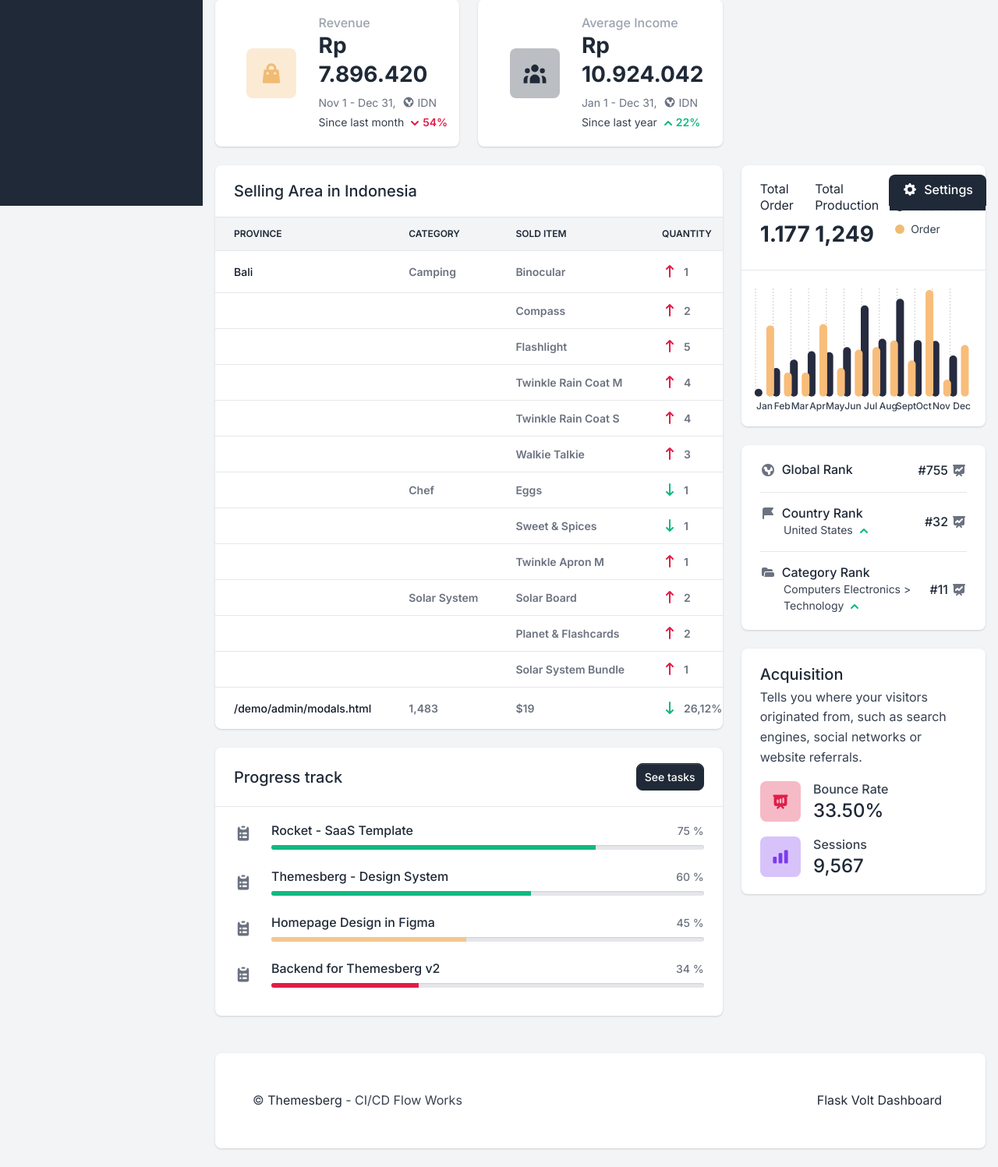
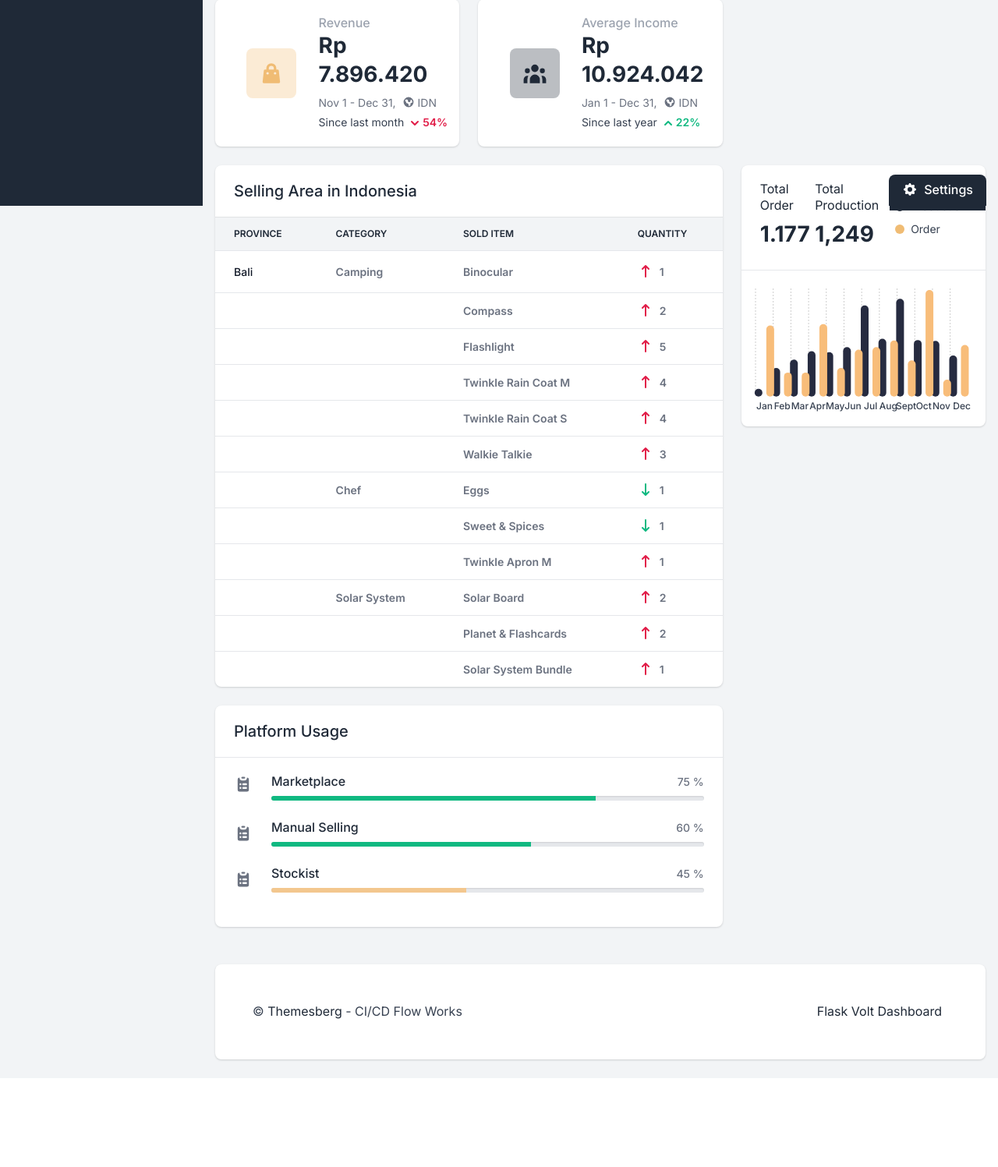
Before and after one commit to renjanay/VoltFlask, a Flask app: page /dashboard.html in a window 1280 px wide. Shown: the part 536-2033 px from the top of the page at 78% size. After the commit the page ends 1919 px from the top, so only its background shows below. Run offline with Flask 2, Linux system fonts and the light colour scheme; the visitor is signed in with stand-in values (Sample User, id 1); data comes from the database, SQL or seed files in the repository; parts of the project's set-up code (start-up, migrations or seed data) failed here and were passed over; some libraries are stand-ins or nearby versions.

```diff
--- a/apps/templates/home/dashboard.html
+++ b/apps/templates/home/dashboard.html
@@ -356,7 +356,7 @@
                                         </div>
                                     </td>
                                 </tr>
-                                <tr>
+                                <!--<tr>
                                     <th class="text-gray-900" scope="row">
                                         /demo/admin/modals.html
                                     </th>
@@ -372,18 +372,19 @@
                                             26,12%
                                         </div>
                                     </td>
-                                </tr>
+                                </tr>-->
                                 </tbody>
                             </table>
                         </div>
                     </div>
                 </div>
                 <!--Table Daerah Penjualan End-->
+                <!-- Selling Platform Usage Start-->
                 <div class="col-12 col-xxl-6 mb-4">
                     <div class="card border-0 shadow">
                         <div class="card-header border-bottom d-flex align-items-center justify-content-between">
-                            <h2 class="fs-5 fw-bold mb-0">Progress track</h2>
-                              <a href="#" class="btn btn-sm btn-primary">See tasks</a>
+                            <h2 class="fs-5 fw-bold mb-0">Platform Usage</h2>
+                             <!-- <a href="#" class="btn btn-sm btn-primary">See tasks</a>-->
                           </div>
                         <div class="card-body">
                             <!-- Project 1 -->
@@ -394,7 +395,7 @@
                                 <div class="col">
                                     <div class="progress-wrapper">
                                         <div class="progress-info">
-                                            <div class="h6 mb-0">Rocket - SaaS Template</div>
+                                            <div class="h6 mb-0">Marketplace</div>
                                             <div class="small fw-bold text-gray-500"><span>75 %</span></div>
                                         </div>
                                         <div class="progress mb-0">
@@ -411,7 +412,7 @@
                                 <div class="col">
                                     <div class="progress-wrapper">
                                         <div class="progress-info">
-                                            <div class="h6 mb-0">Themesberg - Design System</div>
+                                            <div class="h6 mb-0">Manual Selling</div>
                                             <div class="small fw-bold text-gray-500"><span>60 %</span></div>
                                         </div>
                                         <div class="progress mb-0">
@@ -428,7 +429,7 @@
                                 <div class="col">
                                     <div class="progress-wrapper">
                                         <div class="progress-info">
-                                            <div class="h6 mb-0">Homepage Design in Figma</div>
+                                            <div class="h6 mb-0">Stockist</div>
                                             <div class="small fw-bold text-gray-500"><span>45 %</span></div>
                                         </div>
                                         <div class="progress mb-0">
@@ -437,11 +438,13 @@
                                     </div>
                                 </div>
                             </div>
-                            <!-- Project 4 -->
+
+                            <!-- Project 4
                             <div class="row align-items-center mb-3">
                                 <div class="col-auto">
                                     <svg class="icon icon-sm text-gray-500" fill="currentColor" viewBox="0 0 20 20" xmlns="http://www.w3.org/2000/svg"><path d="M9 2a1 1 0 000 2h2a1 1 0 100-2H9z"></path><path fill-rule="evenodd" d="M4 5a2 2 0 012-2 3 3 0 003 3h2a3 3 0 003-3 2 2 0 012 2v11a2 2 0 01-2 2H6a2 2 0 01-2-2V5zm3 4a1 1 0 000 2h.01a1 1 0 100-2H7zm3 0a1 1 0 000 2h3a1 1 0 100-2h-3zm-3 4a1 1 0 100 2h.01a1 1 0 100-2H7zm3 0a1 1 0 100 2h3a1 1 0 100-2h-3z" clip-rule="evenodd"></path></svg>
                                 </div>
+
                                 <div class="col">
                                     <div class="progress-wrapper">
                                         <div class="progress-info">
@@ -454,6 +457,7 @@
                                     </div>
                                 </div>
                             </div>
+                        -->
                         </div>
                     </div>
                 </div>
@@ -496,6 +500,7 @@
                     </div>
                 </div>
             </div>
+            <!--
             <div class="col-12 px-0 mb-4">
                 <div class="card border-0 shadow">
                     <div class="card-body">
@@ -552,6 +557,8 @@
                     </div>
                 </div>
             </div>
+            -->
+            <!--
             <div class="col-12 px-0">
                 <div class="card border-0 shadow">
                     <div class="card-body">
@@ -579,6 +586,7 @@
                     </div>
                 </div>
             </div>
+            -->
         </div>
         <!--[Total Orders & Production] End-->
     </div>
```
